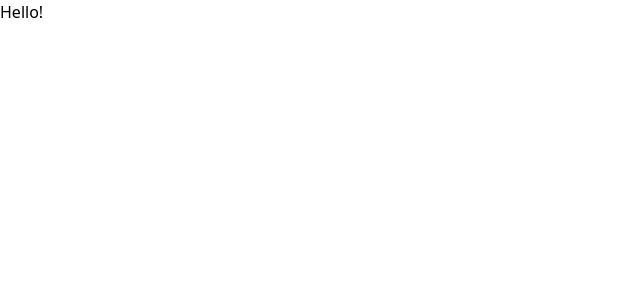
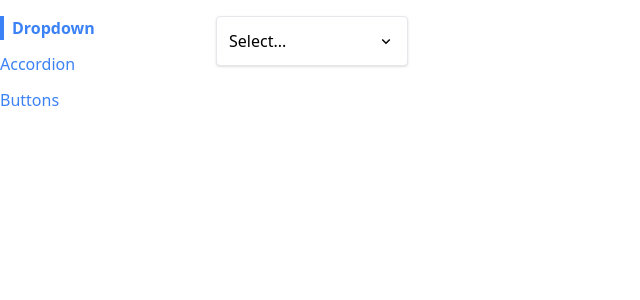
Before and after one commit to saharsolt/Modern-React-with-Redux, a React (Create React App) app in the folder 010_-_navigation/: page / in a window 1280 px wide. Shown: the top 300 px of the page, without its empty margins (0-640 px from the left). Built offline with nearby package versions, Linux system fonts and the light colour scheme.

Commit message:
Route component and navigation wrapup

```diff
--- a/010_-_navigation/src/App.js
+++ b/010_-_navigation/src/App.js
@@ -1,5 +1,27 @@
+import Sidebar from "./components/Sidebar";
+import Route from "./components/Route";
+
+import AccordionPage from "./pages/AccordionPage";
+import DropdownPage from "./pages/DropdownPage";
+import ButtonPage from "./pages/ButtonPage";
+
 function App() {
-  return <div>Hello!</div>;
+  return (
+    <div className="container mx-auto grid grid-cols-6 gap-4 mt-4">
+      <Sidebar />
+      <div className="col-span-5">
+        <Route path="/accordion">
+          <AccordionPage />
+        </Route>
+        <Route path="/">
+          <DropdownPage />
+        </Route>
+        <Route path="/buttons">
+          <ButtonPage />
+        </Route>
+      </div>
+    </div>
+  );
 }
 
 export default App;
--- /dev/null
+++ b/010_-_navigation/src/Components/Link.js
@@ -0,0 +1,27 @@
+import classNames from "classnames";
+import useNavigation from "../hooks/use-navigations";
+
+function Link({ to, children, className, activeClassName }) {
+  const { navigate, currentPath } = useNavigation();
+
+  const classes = classNames(
+    "text-blue-500",
+    className,
+    currentPath === to && activeClassName
+  );
+  const handleClick = (event) => {
+    // console.log(event);
+    if (event.metaKey || event.ctrlKey) {
+      return;
+    }
+    event.preventDefault();
+    navigate(to);
+  };
+  return (
+    <a href="to" className={classes} onClick={handleClick}>
+      {children}
+    </a>
+  );
+}
+
+export default Link;
--- /dev/null
+++ b/010_-_navigation/src/Components/Route.js
@@ -0,0 +1,12 @@
+import useNavigation from "../hooks/use-navigations";
+
+function Route({ path, children }) {
+  const { currentPath } = useNavigation();
+
+  if (currentPath === path) {
+    return children;
+  }
+  return null;
+}
+
+export default Route;
--- /dev/null
+++ b/010_-_navigation/src/Components/Sidebar.js
@@ -0,0 +1,28 @@
+import Link from "./Link";
+function Sidebar() {
+  const links = [
+    { label: "Dropdown", path: "/" },
+    { label: "Accordion", path: "/accordion" },
+    { label: "Buttons", path: "/buttons" },
+  ];
+
+  const renderedLinks = links.map((link) => {
+    return (
+      <Link
+        className="mb-3"
+        key={link.label}
+        to={link.path}
+        activeClassName="font-bold border-l-4 border-blue-500 pl-2"
+      >
+        {link.label}
+      </Link>
+    );
+  });
+  return (
+    <div className="top-0 sticky overflow-y-scroll flex flex-col items-start">
+      {renderedLinks}
+    </div>
+  );
+}
+
+export default Sidebar;
--- /dev/null
+++ b/010_-_navigation/src/hooks/use-navigations.js
@@ -0,0 +1,8 @@
+import { useContext } from "react";
+import NavigationContext from "../context/Navigation";
+
+function useNavigation() {
+  return useContext(NavigationContext);
+}
+
+export default useNavigation;
```
